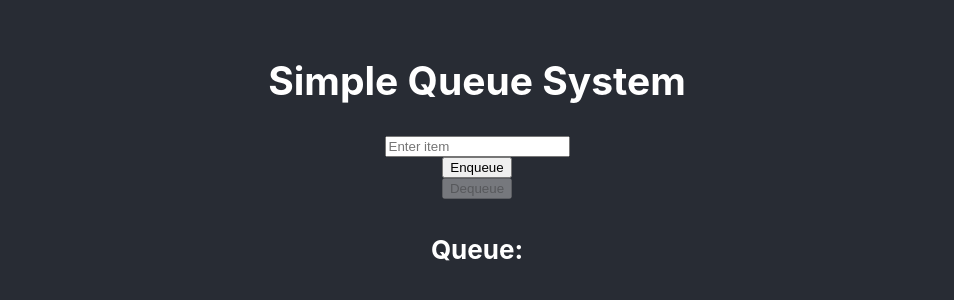
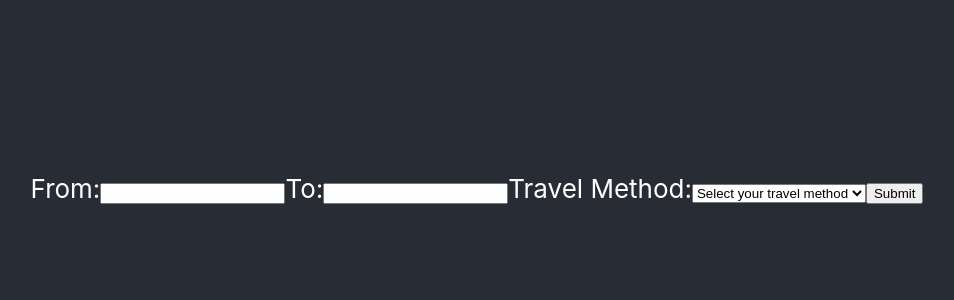
Before and after one commit to Edwinysk/HackProj, a React (Create React App) app: page / in a window 1280 px wide. Shown: the part 212-512 px from the top of the page, without its empty margins (163-1117 px from the left). Built offline with nearby package versions, Linux system fonts and the light colour scheme.

Commit message:
make form

```diff
--- a/package.json
+++ b/package.json
@@ -1,5 +1,5 @@
 {
-  "name": "awesome-react-app",
+  "name": "hackproj",
   "version": "0.1.0",
   "private": true,
   "dependencies": {
--- a/src/App.js
+++ b/src/App.js
@@ -1,43 +1,12 @@
-import React, { useState } from 'react';
+import React from 'react';
 import './App.css';
+import EmissionForm from './components/Form';
 
 function App() {
-  const [queue, setQueue] = useState([]);
-  const [input, setInput] = useState('');
-
-  const enqueue = () => {
-    if (input) {
-      setQueue([...queue, input]);
-      setInput(''); // Clear input after enqueue
-    }
-  };
-
-  const dequeue = () => {
-    if (queue.length > 0) {
-      setQueue(queue.slice(1));
-    }
-  };
-
   return (
     <div className="App">
       <header className="App-header">
-        <h2>Simple Queue System</h2>
-        <input
-          type="text"
-          value={input}
-          onChange={(e) => setInput(e.target.value)}
-          placeholder="Enter item"
-        />
-        <button onClick={enqueue}>Enqueue</button>
-        <button onClick={dequeue} disabled={queue.length === 0}>
-          Dequeue
-        </button>
-        <h4>Queue:</h4>
-        <ul>
-          {queue.map((item, index) => (
-            <li key={index}>{item}</li>
-          ))}
-        </ul>
+        <EmissionForm />
       </header>
     </div>
   );
--- /dev/null
+++ b/src/components/Form.jsx
@@ -0,0 +1,58 @@
+import React, { useState } from 'react';
+
+function EmissionForm() {
+  const [formData, setFormData] = useState({
+    from: '',
+    to: '',
+    method: ''
+  });
+
+  const handleChange = (event) => {
+    const { name, value } = event.target;
+    setFormData(prevFormData => ({
+      ...prevFormData,
+      [name]: value
+    }));
+  };
+
+  const handleSubmit = (event) => {
+    event.preventDefault();
+    console.log(formData);
+  };
+
+  return (
+    <form onSubmit={handleSubmit}>
+      <label>
+        From:
+        <input
+          type="text"
+          name="from"
+          value={formData.from}
+          onChange={handleChange}
+        />
+      </label>
+      <label>
+        To:
+        <input
+          type="text"
+          name="to"
+          value={formData.to}
+          onChange={handleChange}
+        />
+      </label>
+      <label>
+        Travel Method:
+        <select name="method" value={formData.method} onChange={handleChange}>
+          <option value="">Select your travel method</option>
+          <option value="car">Walk</option>
+          <option value="car">Car</option>
+          <option value="bike">Bike</option>
+          <option value="bus">Bus</option>
+        </select>
+      </label>
+      <button type="submit">Submit</button>
+    </form>
+  );
+}
+
+export default EmissionForm;
```
Also changed, not shown: src/index.css (line endings or trailing spaces), 1 other file (tests, documents, lock files or other folders).
